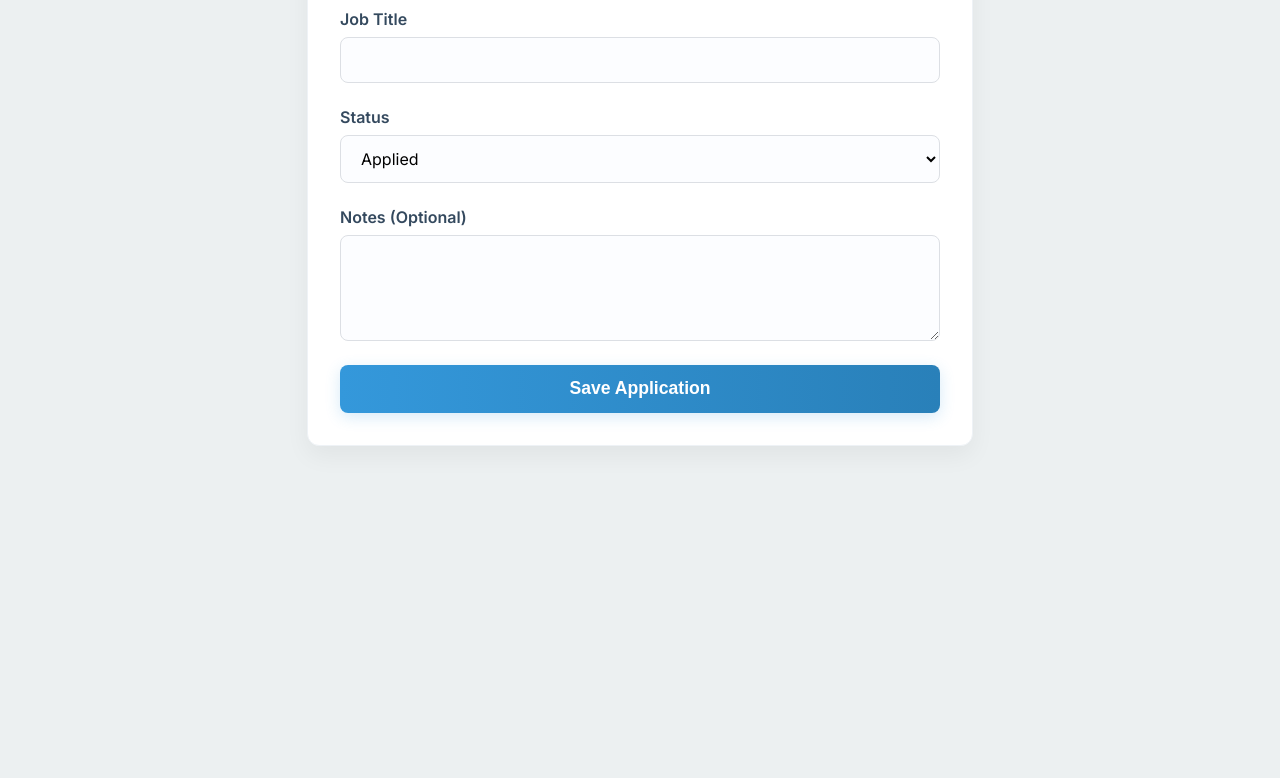
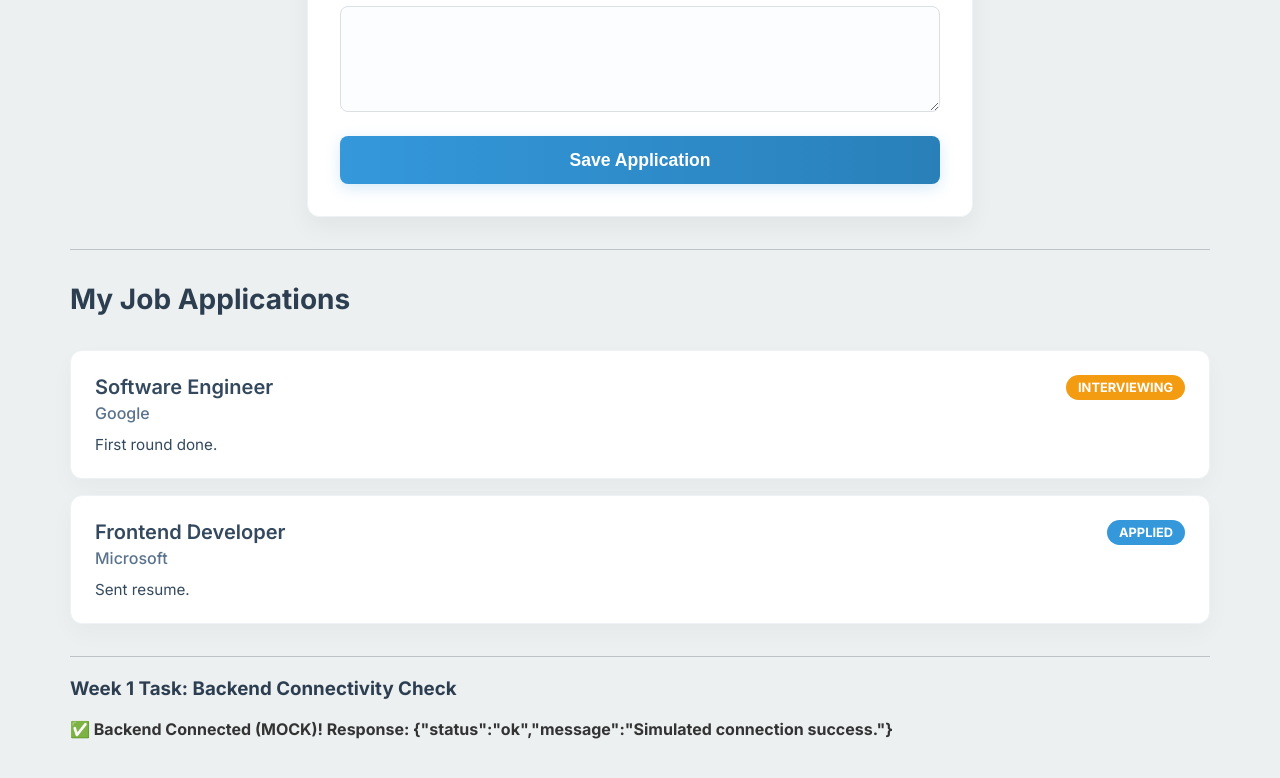
Before and after one commit to ZohaibRahim/CPSC300_GroupProject, an Angular app in the folder frontend/: page /dashboard in a window 1280 px wide. Shown: the part 566-1344 px from the top of the page. Before the commit the page ends 1074 px from the top, so only its background shows below. Built offline with nearby package versions, Linux system fonts and the light colour scheme.

Commit message:
interactive job list and form

```diff
--- a/frontend/src/app/api.service.ts
+++ b/frontend/src/app/api.service.ts
@@ -1,41 +1,67 @@
 import { Injectable } from '@angular/core';
 import { HttpClient } from '@angular/common/http';
-import { Observable, of, delay } from 'rxjs'; // <-- NOTE: Added 'of' and 'delay' for mocking
+import { Observable, of, delay, BehaviorSubject, tap, map } from 'rxjs'; // <-- New imports
 
-// === 🛠️ AHAD'S BACKEND CONFIGURATION (MINIMAL CHANGE AREA) ===
+// --- Define what a "Job" looks like ---
+export interface Job {
+  id: number; // Unique ID
+  company: string;
+  title: string;
+  status: string;
+  notes?: string;
+}
+// ----------------------------------------
+
 const BACKEND_URL = 'http://localhost:3000';
-// =============================================================
 
 @Injectable({
   providedIn: 'root'
 })
 export class ApiService {
 
+  // --- Mock Database ---
+  // This is our fake list of jobs.
+  private mockJobList: Job[] = [
+    { id: 1, company: 'Google', title: 'Software Engineer', status: 'Interviewing', notes: 'First round done.' },
+    { id: 2, company: 'Microsoft', title: 'Frontend Developer', status: 'Applied', notes: 'Sent resume.' }
+  ];
+  private nextJobId = 3;
+
+  // --- The "Live" List ---
+  // This BehaviorSubject will hold the current list of jobs and notify any component that is listening.
+  private jobs$ = new BehaviorSubject<Job[]>(this.mockJobList);
+  // ---------------------
+
   constructor(private http: HttpClient) { }
 
-  /**
-   * Calls the backend's simple health check endpoint.
-   * Currently returns a MOCKED SUCCESS response for the Thursday demo.
-   * * To switch to the REAL backend:
-   * 1. Remove the 'of' and 'delay' imports from line 2.
-   * 2. Delete the 'return of(...)' block below.
-   * 3. UNCOMMENT the 'return this.http.get(...)' block.
-   */
+  // --- OLD HEALTH CHECK (Still works) ---
   checkHealth(): Observable<any> {
-    // -------------------------------------------------------------------
-    // 🧪 MOCK SUCCESS (For Demo)
-    const mockResponse = {
-      status: 'ok',
-      message: 'Simulated connection success for Thursday demo.'
+    const mockResponse = { status: 'ok', message: 'Simulated connection success.' };
+    return of(mockResponse).pipe(delay(500));
+  }
+
+  // --- NEW: Get All Jobs ---
+  // This returns the "live" list. Any component can subscribe to this.
+  getJobs(): Observable<Job[]> {
+    return this.jobs$.asObservable();
+  }
+
+  // --- NEW: Create a New Job ---
+  // This adds a job to our fake list and then updates the "live" list for everyone.
+  createJob(jobData: { company: string, title: string, status: string, notes?: string }): Observable<Job> {
+    // 1. Create the new job
+    const newJob: Job = {
+      id: this.nextJobId++,
+      ...jobData
     };
-    // Simulates a successful HTTP call after a short delay (for realism)
-    return of(mockResponse).pipe(delay(500));
-    // -------------------------------------------------------------------
 
-    // -------------------------------------------------------------------
-    // // 📞 REAL BACKEND CALL (To be UNCOMMENTED when Ahad's backend is live)
-    // console.log(`Attempting real connection to ${BACKEND_URL}/health`);
-    // return this.http.get(`${BACKEND_URL}/health`);
-    // -------------------------------------------------------------------
+    // 2. Add it to our mock list
+    this.mockJobList.push(newJob);
+
+    // 3. "Next" emits the new, updated list to all subscribers (like our job-list component!)
+    this.jobs$.next([...this.mockJobList]); // Send a new copy of the array
+
+    // 4. Return the new job, wrapped in a (mock) 200ms API delay
+    return of(newJob).pipe(delay(200));
   }
 }
--- a/frontend/src/app/dashboard/dashboard.html
+++ b/frontend/src/app/dashboard/dashboard.html
@@ -1,24 +1,18 @@
 <div class="dashboard-content">
-  <h2 class="dashboard-welcome">Welcome, Jayesh!</h2>
-  <p>This is the central dashboard where you will see your job application overview and AI analysis.</p>
+  <!-- This is the "Add Job Application" form -->
+  <app-job-form></app-job-form>
 
   <hr>
 
-  <!-- Connection Check Area -->
+  <!-- This is the new "Job List" component -->
+  <app-job-list></app-job-list>
+
+  <hr>
+
+  <!-- Connection Check Area (moved to bottom) -->
   <div class="connection-status">
     <h3>Week 1 Task: Backend Connectivity Check</h3>
     <p class="status-message"><strong>{{ healthStatus }}</strong></p>
-    <p class="help-text" *ngIf="healthStatus.includes('MOCK')">
-      *This is a mock response to satisfy the Thursday deliverable. To activate the real backend, follow the instructions in <code>api.service.ts</code>.
-    </p>
   </div>
 
-  <hr>
-
-  <!--
-    This is the new "Add Job Application" form component.
-    It will render the form you just built right here on the dashboard.
-  -->
-  <app-job-form></app-job-form>
-
 </div>
--- a/frontend/src/app/dashboard/dashboard.ts
+++ b/frontend/src/app/dashboard/dashboard.ts
@@ -1,15 +1,16 @@
 import { Component, OnInit } from '@angular/core';
 import { ApiService } from '../api.service';
 import { CommonModule } from '@angular/common';
-// No longer need RouterLink here, so it's removed.
-import { JobFormComponent } from '../job-form/job-form'; // <-- IMPORT the new form component
+import { JobFormComponent } from '../job-form/job-form';
+import { JobListComponent } from '../job-list/job-list'; // <-- FIXED: Removed '.component' from the path
 
 @Component({
   selector: 'app-dashboard',
   standalone: true,
   imports: [
     CommonModule,
-    JobFormComponent // <-- ADD the new form component to imports
+    JobFormComponent,
+    JobListComponent // <-- This will now work because the import is fixed
   ],
   templateUrl: './dashboard.html',
   styleUrl: './dashboard.scss',
@@ -21,16 +22,13 @@ export class DashboardComponent implements OnInit {
   constructor(private apiService: ApiService) {}
 
   ngOnInit(): void {
-    console.log('Dashboard loading. Initiating backend health check (MOCK).');
-
+    // ... (health check logic is unchanged) ...
     this.apiService.checkHealth().subscribe({
       next: (response) => {
         this.healthStatus = `✅ Backend Connected (MOCK)! Response: ${JSON.stringify(response)}`;
-        console.log('Simulated health check success:', response);
       },
       error: (err) => {
         this.healthStatus = `❌ Error in Mocking: ${err.message}`;
-        console.error('Mocking error:', err);
       }
     });
   }
--- a/frontend/src/app/job-form/job-form.ts
+++ b/frontend/src/app/job-form/job-form.ts
@@ -1,14 +1,14 @@
 import { Component } from '@angular/core';
 import { CommonModule } from '@angular/common';
-import { FormBuilder, FormGroup, Validators, ReactiveFormsModule } from '@angular/forms'; // Import ReactiveFormsModule
-import { ApiService } from '../api.service'; // We'll use this soon
+import { FormBuilder, FormGroup, Validators, ReactiveFormsModule } from '@angular/forms';
+import { ApiService } from '../api.service'; // <-- ApiService is already imported
 
 @Component({
   selector: 'app-job-form',
   standalone: true,
   imports: [
     CommonModule,
-    ReactiveFormsModule // <-- Add this to imports
+    ReactiveFormsModule
   ],
   templateUrl: './job-form.html',
   styleUrls: ['./job-form.scss']
@@ -18,44 +18,46 @@ export class JobFormComponent {
   isSubmitting = false;
   submitMessage = '';
 
-  constructor(private fb: FormBuilder, private apiService: ApiService) {
-    // This creates the form and sets validation rules
-    // This directly addresses your Week 2 validation task!
+  constructor(private fb: FormBuilder, private apiService: ApiService) { // <-- Already injected
     this.jobForm = this.fb.group({
       company: ['', Validators.required],
       title: ['', Validators.required],
-      status: ['Applied', Validators.required], // Default value
+      status: ['Applied', Validators.required],
       notes: ['']
     });
   }
 
+  // --- THIS IS THE UPDATED METHOD ---
   onSubmit() {
-    // Mark all fields as touched to show validation errors
     this.jobForm.markAllAsTouched();
 
     if (this.jobForm.invalid) {
       this.submitMessage = 'Please fill out all required fields.';
-      return; // Stop if the form is invalid
+      return;
     }
 
     this.isSubmitting = true;
-    this.submitMessage = 'Submitting...';
+    this.submitMessage = 'Saving...';
 
-    // In a real app, you'd call the ApiService here:
-    // this.apiService.createJob(this.jobForm.value).subscribe({ ... });
+    // --- NEW: Call the ApiService ---
+    this.apiService.createJob(this.jobForm.value).subscribe({
+      next: (savedJob) => {
+        console.log('Job saved!', savedJob);
+        this.isSubmitting = false;
+        this.submitMessage = 'Job application saved!';
+        this.jobForm.reset({ status: 'Applied' }); // Reset form to defaults
 
-    // For now, we'll just log it and reset
-    console.log('Form Submitted!', this.jobForm.value);
-
-    // Simulate API call
-    setTimeout(() => {
-      this.isSubmitting = false;
-      this.submitMessage = 'Job application saved (mock)!';
-      this.jobForm.reset({ status: 'Applied' }); // Reset form to defaults
-    }, 1000);
+        // Hide success message after 3 seconds
+        setTimeout(() => this.submitMessage = '', 3000);
+      },
+      error: (err) => {
+        this.isSubmitting = false;
+        this.submitMessage = 'Error saving job. Please try again.';
+        console.error('Error saving job:', err);
+      }
+    });
   }
 
-  // Helper function to easily check for validation errors in the HTML
   get f() {
     return this.jobForm.controls;
   }
--- a/frontend/src/app/job-list/job-list.html
+++ b/frontend/src/app/job-list/job-list.html
@@ -1 +1,27 @@
-<p>job-list works!</p>
+<div class="list-container">
+  <h3>My Job Applications</h3>
+
+  <!-- We use *ngIf to handle the async data stream -->
+  <div *ngIf="jobs$ | async as jobs; else loading">
+
+    <!-- Show a message if the list is empty -->
+    <div *ngIf="jobs.length === 0" class="empty-list">
+      <p>Your job list is empty. Add a new application above!</p>
+    </div>
+
+    <!-- Loop over the jobs and display them -->
+    <div class="job-card" *ngFor="let job of jobs">
+      <h4>{{ job.title }}</h4>
+      <p class="company">{{ job.company }}</p>
+      <p class="notes">{{ job.notes }}</p>
+      <span class="status-badge status-{{ job.status | lowercase }}">{{ job.status }}</span>
+    </div>
+
+  </div>
+
+  <!-- This template shows while the data is loading (or if it's null) -->
+  <ng-template #loading>
+    <p>Loading job list...</p>
+  </ng-template>
+
+</div>
--- a/frontend/src/app/job-list/job-list.scss
+++ b/frontend/src/app/job-list/job-list.scss
@@ -0,0 +1,78 @@
+.list-container {
+  max-width: 100%;
+  margin: 2rem auto;
+}
+
+h3 {
+  font-size: 1.75rem;
+  font-weight: 700;
+  color: #2c3e50;
+  margin-top: 0;
+  margin-bottom: 1.5rem;
+  padding-bottom: 0.5rem;
+  border-bottom: 2px solid #ecf0f1;
+}
+
+.empty-list {
+  text-align: center;
+  padding: 2rem;
+  background-color: #fcfdff;
+  border: 1px dashed #dcdfe4;
+  border-radius: 8px;
+  color: #5a738c;
+}
+
+.job-card {
+  background: #ffffff;
+  border: 1px solid #eef2f6;
+  border-radius: 12px;
+  box-shadow: 0 10px 25px rgba(0, 0, 0, 0.03);
+  padding: 1.5rem;
+  margin-bottom: 1rem;
+  position: relative;
+  overflow: hidden;
+  transition: all 0.2s ease-in-out;
+
+  &:hover {
+    transform: translateY(-3px);
+    box-shadow: 0 12px 30px rgba(0, 0, 0, 0.05);
+  }
+}
+
+.job-card h4 {
+  margin: 0 0 0.25rem 0;
+  font-size: 1.25rem;
+  font-weight: 600;
+  color: #34495e;
+}
+
+.job-card .company {
+  margin: 0 0 0.75rem 0;
+  font-size: 1rem;
+  font-weight: 500;
+  color: #5a738c;
+}
+
+.job-card .notes {
+  margin: 0;
+  color: #34495e;
+  font-size: 0.95rem;
+}
+
+.status-badge {
+  position: absolute;
+  top: 1.5rem;
+  right: 1.5rem;
+  padding: 0.3rem 0.75rem;
+  border-radius: 99px;
+  font-size: 0.8rem;
+  font-weight: 700;
+  text-transform: uppercase;
+  color: #fff;
+
+  // Dynamic status colors
+  &.status-applied { background-color: #3498db; }
+  &.status-interviewing { background-color: #f39c12; }
+  &.status-offer { background-color: #2ecc71; }
+  &.status-rejected { background-color: #e74c3c; }
+}
--- a/frontend/src/app/job-list/job-list.ts
+++ b/frontend/src/app/job-list/job-list.ts
@@ -1,11 +1,27 @@
-import { Component } from '@angular/core';
+import { Component, OnInit } from '@angular/core';
+import { CommonModule } from '@angular/common';
+import { ApiService, Job } from '../api.service'; // Import the service and the Job interface
+import { Observable } from 'rxjs';
 
 @Component({
   selector: 'app-job-list',
-  imports: [],
+  standalone: true,
+  imports: [CommonModule],
   templateUrl: './job-list.html',
-  styleUrl: './job-list.scss',
+  styleUrls: ['./job-list.scss']
 })
-export class JobList {
+export class JobListComponent implements OnInit {
+  // This will hold our "live" stream of jobs from the service
+  public jobs$: Observable<Job[]>;
 
+  constructor(private apiService: ApiService) {
+    // In the constructor, we connect our local 'jobs$' to the one in the service.
+    // The data will flow automatically from here.
+    this.jobs$ = this.apiService.getJobs();
+  }
+
+  ngOnInit(): void {
+    // You can also just assign it here, both work!
+    // this.jobs$ = this.apiService.getJobs();
+  }
 }
```
